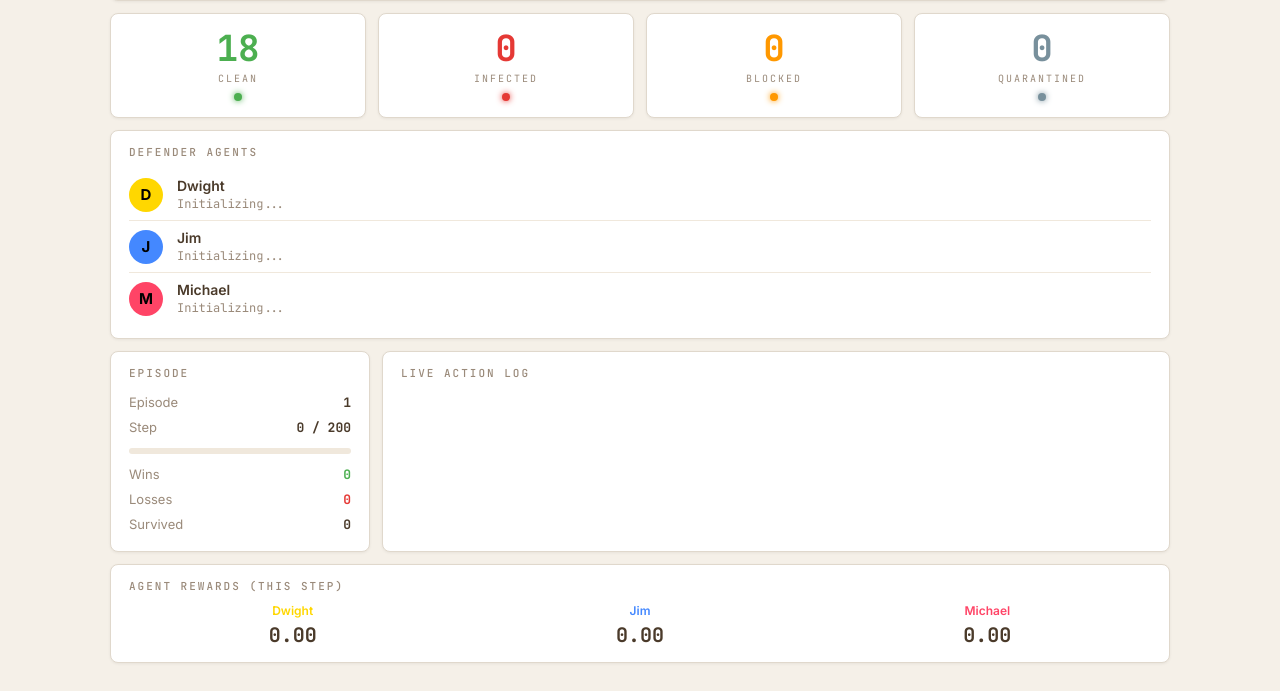
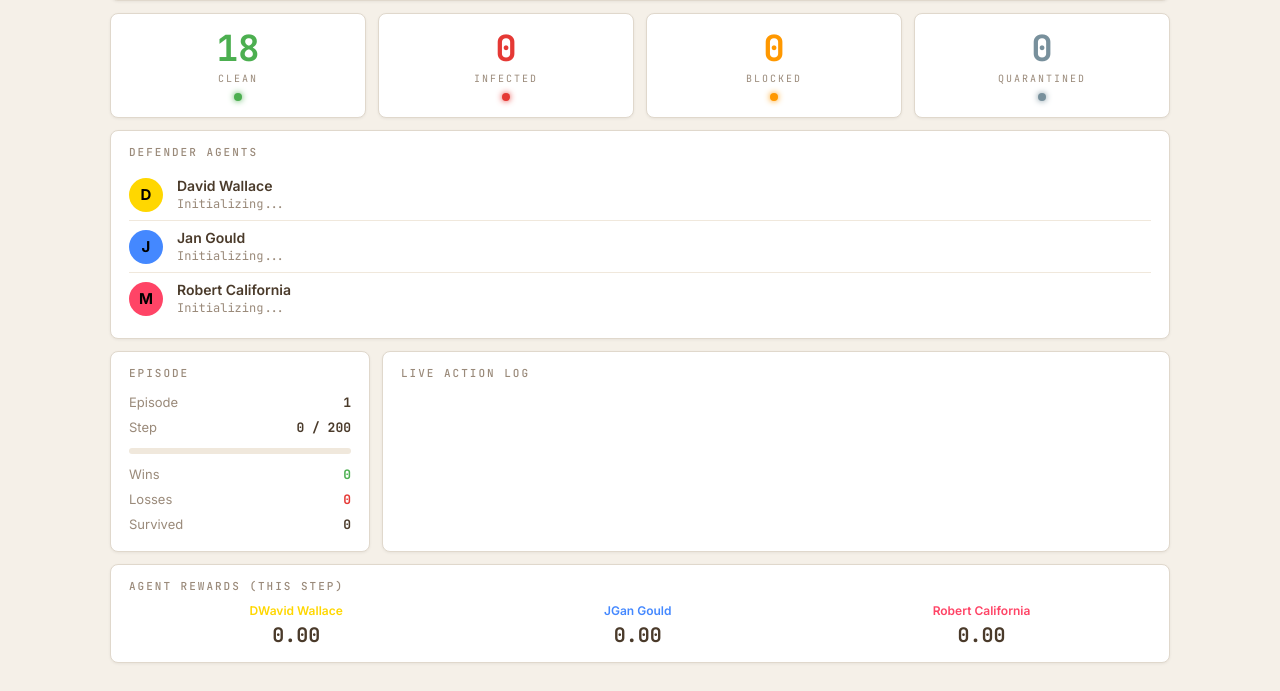
Before and after one commit to arush-3009/SwarmShield, a Flask app: page /dashboard in a window 1280 px wide. Shown: the part 227-918 px from the top of the page. Run offline with Flask 3, Linux system fonts and the light colour scheme; data that the repository does not hold is empty; parts of the project's set-up code (start-up, migrations or seed data) failed here and were passed over.

Commit message:
add changes to dashboard

```diff
--- a/visual-demo/templates/dashboard.html
+++ b/visual-demo/templates/dashboard.html
@@ -1,10 +1,12 @@
 <!DOCTYPE html>
 <html lang="en">
+
 <head>
     <meta charset="UTF-8">
     <title>SwarmShield - Command Center</title>
     <link rel="stylesheet" href="/static/css/style.css">
 </head>
+
 <body class="dashboard-body">
     <div class="dash-container">
         <div class="dash-header">
@@ -46,21 +48,21 @@
             <div class="agent-row" id="agent-0">
                 <div class="agent-badge" style="background:#FFD700;">D</div>
                 <div class="agent-info">
-                    <div class="agent-name">Dwight</div>
+                    <div class="agent-name">David Wallace</div>
                     <div class="agent-detail" id="agent-0-detail">Initializing...</div>
                 </div>
             </div>
             <div class="agent-row" id="agent-1">
                 <div class="agent-badge" style="background:#4488FF;">J</div>
                 <div class="agent-info">
-                    <div class="agent-name">Jim</div>
+                    <div class="agent-name">Jan Gould</div>
                     <div class="agent-detail" id="agent-1-detail">Initializing...</div>
                 </div>
             </div>
             <div class="agent-row" id="agent-2">
                 <div class="agent-badge" style="background:#FF4466;">M</div>
                 <div class="agent-info">
-                    <div class="agent-name">Michael</div>
+                    <div class="agent-name">Robert California</div>
                     <div class="agent-detail" id="agent-2-detail">Initializing...</div>
                 </div>
             </div>
@@ -68,12 +70,19 @@
         <div class="dash-row">
             <div class="dash-panel episode-panel">
                 <div class="panel-title">EPISODE</div>
-                <div class="episode-stat"><span class="ep-label">Episode</span><span class="ep-value" id="ep-num">1</span></div>
-                <div class="episode-stat"><span class="ep-label">Step</span><span class="ep-value" id="ep-step">0 / 200</span></div>
-                <div class="progress-bar-container"><div class="progress-bar" id="ep-progress"></div></div>
-                <div class="episode-stat"><span class="ep-label">Wins</span><span class="ep-value win-color" id="ep-wins">0</span></div>
-                <div class="episode-stat"><span class="ep-label">Losses</span><span class="ep-value loss-color" id="ep-losses">0</span></div>
-                <div class="episode-stat"><span class="ep-label">Survived</span><span class="ep-value" id="ep-survived">0</span></div>
+                <div class="episode-stat"><span class="ep-label">Episode</span><span class="ep-value"
+                        id="ep-num">1</span></div>
+                <div class="episode-stat"><span class="ep-label">Step</span><span class="ep-value" id="ep-step">0 /
+                        200</span></div>
+                <div class="progress-bar-container">
+                    <div class="progress-bar" id="ep-progress"></div>
+                </div>
+                <div class="episode-stat"><span class="ep-label">Wins</span><span class="ep-value win-color"
+                        id="ep-wins">0</span></div>
+                <div class="episode-stat"><span class="ep-label">Losses</span><span class="ep-value loss-color"
+                        id="ep-losses">0</span></div>
+                <div class="episode-stat"><span class="ep-label">Survived</span><span class="ep-value"
+                        id="ep-survived">0</span></div>
                 <div id="outcome-banner" class="outcome-banner hidden"></div>
             </div>
             <div class="dash-panel log-panel">
@@ -84,12 +93,22 @@
         <div class="dash-panel">
             <div class="panel-title">AGENT REWARDS (this step)</div>
             <div class="rewards-row">
-                <div class="reward-item"><div class="reward-agent" style="color:#FFD700;">Dwight</div><div class="reward-value" id="reward-0">0.00</div></div>
-                <div class="reward-item"><div class="reward-agent" style="color:#4488FF;">Jim</div><div class="reward-value" id="reward-1">0.00</div></div>
-                <div class="reward-item"><div class="reward-agent" style="color:#FF4466;">Michael</div><div class="reward-value" id="reward-2">0.00</div></div>
+                <div class="reward-item">
+                    <div class="reward-agent" style="color:#FFD700;">DWavid Wallace</div>
+                    <div class="reward-value" id="reward-0">0.00</div>
+                </div>
+                <div class="reward-item">
+                    <div class="reward-agent" style="color:#4488FF;">JGan Gould</div>
+                    <div class="reward-value" id="reward-1">0.00</div>
+                </div>
+                <div class="reward-item">
+                    <div class="reward-agent" style="color:#FF4466;">Robert California</div>
+                    <div class="reward-value" id="reward-2">0.00</div>
+                </div>
             </div>
         </div>
     </div>
     <script src="/static/js/dashboard.js"></script>
 </body>
+
 </html>
```
